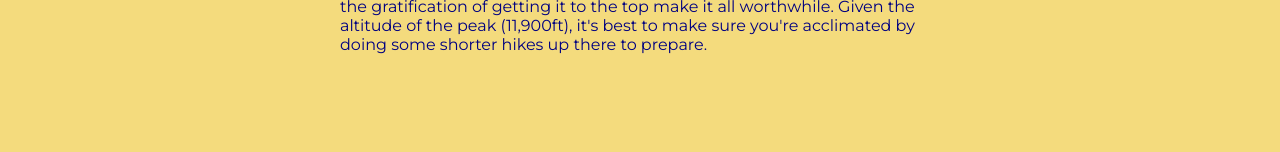
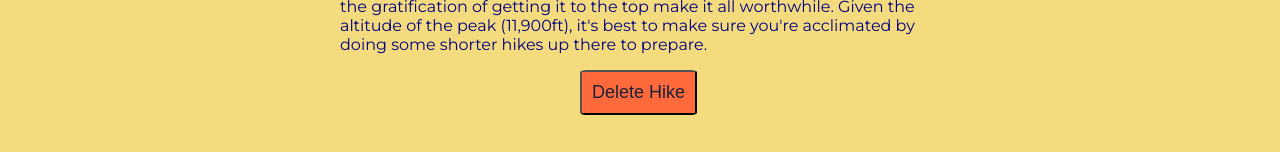
Before and after one commit to mcloughman/first-react-app, a React (Create React App) app: page /hikes/1 in a window 1280 px wide. Shown: the part 675-827 px from the top of the page. Before the commit the page ends 800 px from the top, so only its background shows below. Built offline with nearby package versions, Linux system fonts and the light colour scheme; data requests are answered from the project's data file.

Commit message:
Add delete button and functionality to HikeDetails component and again import and implement useHistory hook to redirect user back to home page

```diff
--- a/data/db.json
+++ b/data/db.json
@@ -27,13 +27,6 @@
       "author": "Michael",
       "photo": "https://res.cloudinary.com/mrjiggyfly/image/upload/v1595529355/Hamblin%20Mountain/IMG_0538_y356gw.jpg",
       "id": 4
-    },
-    {
-      "title": "Desolation Canyon",
-      "body": "Thanks to Jim Boone for posting the details of this hike on his birdandhike.com website. It's fabulous. It's located near Furnace Creek in Death Valley NP. It's actually only about a mile away from the much more traveled Golden Canyon. It's only 4.5 miles round trip. It's pretty exceptional the whole way. The hike takes you into and through and up a nice slot canyon which has many tributaries itself. But let's keep out eyes on the prize. Toward the end of the main slot canyon, the trail veers to the right and up a steep ascent. Don't let the ascent get the better of you. Because when you reach the top you'll be rewarded with world class views. Stunning. Thanks again to Jim Boone for detailing this hike on his website. I try and do it annually.",
-      "author": "jeffery",
-      "photo": "https://res.cloudinary.com/mrjiggyfly/image/upload/v1594492608/Desolation%20Canyon/IMG_5064_mjh0fe.jpg",
-      "id": 5
     }
   ]
 }
--- a/src/HikeDetails.js
+++ b/src/HikeDetails.js
@@ -1,4 +1,4 @@
-import { useParams } from "react-router-dom";
+import { useHistory, useParams } from "react-router-dom";
 import useFetch from "./useFetch";
 
 const HikeDetails = () => {
@@ -8,6 +8,17 @@ const HikeDetails = () => {
     isPending,
     error,
   } = useFetch("http://localhost:8000/hikes/" + id);
+
+  const history = useHistory();
+
+  const handleClick = () => {
+    fetch("http://localhost:8000/hikes/" + hike.id, {
+      method: "DELETE",
+    }).then(() => {
+      history.push("/");
+    });
+  };
+
   return (
     <div className="hike-details">
       {isPending && <div>Loading...</div>}
@@ -22,6 +33,7 @@ const HikeDetails = () => {
             alt={`${hike.title}`}
           />
           <p>{hike.body}</p>
+          <button onClick={handleClick}>Delete Hike</button>
         </article>
       )}
     </div>
--- a/src/index.css
+++ b/src/index.css
@@ -90,3 +90,13 @@ fieldset {
 .hike-details p {
   color: navy;
 }
+
+.hike-details button {
+  font-size: 18px;
+  background-color: #ff6a3d;
+  color: #1a2238;
+  padding: 10px;
+  margin-left: 40%;
+  border-radius: 5%;
+  cursor: pointer;
+}
```
